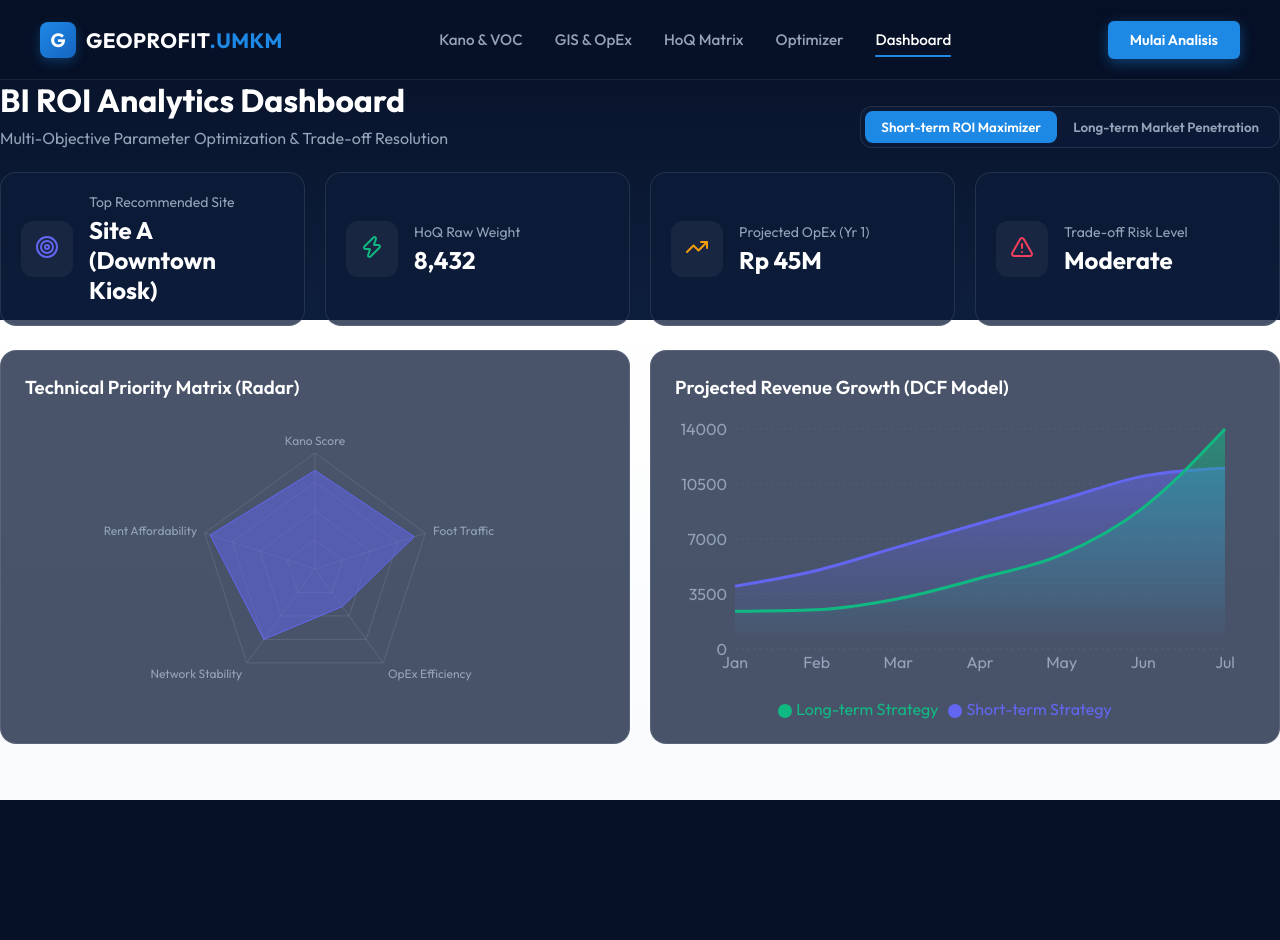
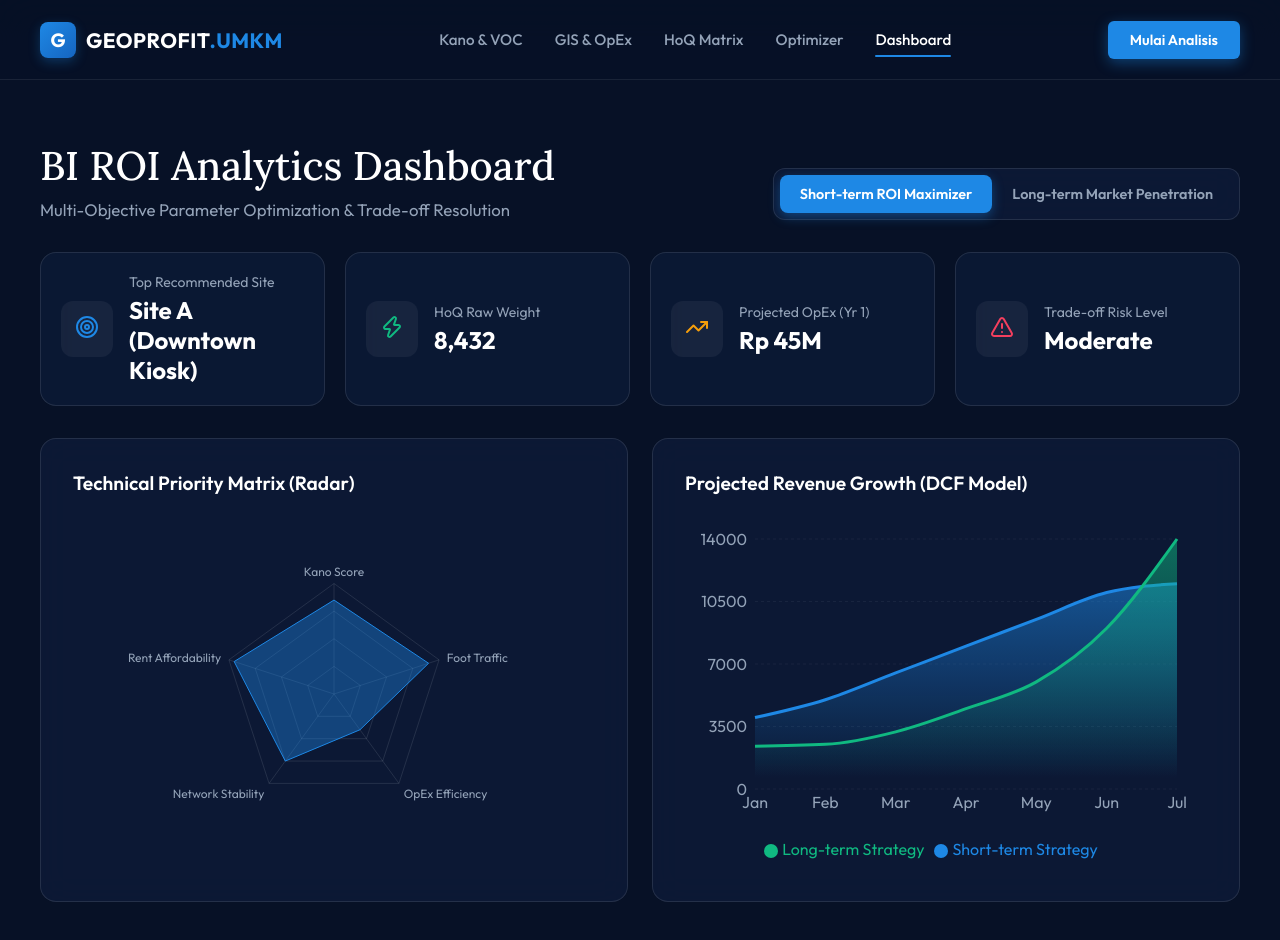
Before and after one commit to Nosdovah/GeoProfit, a React (Vite) app in the folder frontend/: page /dashboard in a window 1280 px wide. Shown: the top 940 px of the page. Before the commit the page ends 800 px from the top, so only its background shows below. Built offline with nearby package versions, Linux system fonts and the light colour scheme.

Commit message:
Update: the dashboard display overhaul

```diff
--- a/frontend/src/pages/Dashboard.jsx
+++ b/frontend/src/pages/Dashboard.jsx
@@ -34,26 +34,29 @@ const Dashboard = () => {
   const recommendedLocation = strategy === 'short-term' ? 'Site A (Downtown Kiosk)' : 'Site B (Suburban Hub)';
 
   return (
-    <div className="animate-fade-in" style={{ display: 'flex', flexDirection: 'column', gap: '24px' }}>
+    <div className="animate-fade-in" style={{ background: '#071126', color: '#ffffff', minHeight: '100vh', width: '100%', padding: '60px 40px 100px 40px' }}>
+      <div style={{ maxWidth: '1200px', margin: '0 auto', display: 'flex', flexDirection: 'column', gap: '32px' }}>
         {/* Header Actions */}
         <div style={{ display: 'flex', justifyContent: 'space-between', alignItems: 'flex-end' }}>
           <div>
-          <h1 style={{ fontSize: '2rem', fontWeight: '700', marginBottom: '8px' }}>BI ROI Analytics Dashboard</h1>
-          <p style={{ color: 'var(--text-muted)' }}>Multi-Objective Parameter Optimization & Trade-off Resolution</p>
+            <h1 style={{ fontFamily: 'var(--font-serif)', fontSize: '2.5rem', fontWeight: '500', marginBottom: '8px', color: 'white' }}>BI ROI Analytics Dashboard</h1>
+            <p style={{ color: '#94a3b8', fontSize: '1.05rem' }}>Multi-Objective Parameter Optimization & Trade-off Resolution</p>
           </div>
 
-        <div className="glass-panel" style={{ display: 'flex', padding: '4px', borderRadius: '12px' }}>
+          <div className="glass-panel" style={{ display: 'flex', padding: '6px', borderRadius: '12px', background: 'rgba(13, 27, 56, 0.85)' }}>
             <button
               onClick={() => setStrategy('short-term')}
               style={{
-              padding: '8px 16px',
+                padding: '10px 20px',
                 border: 'none',
                 borderRadius: '8px',
                 cursor: 'pointer',
                 fontWeight: '600',
-              background: strategy === 'short-term' ? 'var(--primary)' : 'transparent',
-              color: strategy === 'short-term' ? 'white' : 'var(--text-muted)',
-              transition: 'all 0.3s ease'
+                fontSize: '0.9rem',
+                background: strategy === 'short-term' ? '#1e88e5' : 'transparent',
+                color: strategy === 'short-term' ? 'white' : '#94a3b8',
+                transition: 'all 0.3s ease',
+                boxShadow: strategy === 'short-term' ? '0 4px 12px rgba(30, 136, 229, 0.4)' : 'none'
               }}
             >
               Short-term ROI Maximizer
@@ -61,14 +64,16 @@ const Dashboard = () => {
             <button
               onClick={() => setStrategy('long-term')}
               style={{
-              padding: '8px 16px',
+                padding: '10px 20px',
                 border: 'none',
                 borderRadius: '8px',
                 cursor: 'pointer',
                 fontWeight: '600',
-              background: strategy === 'long-term' ? 'var(--secondary)' : 'transparent',
-              color: strategy === 'long-term' ? 'white' : 'var(--text-muted)',
-              transition: 'all 0.3s ease'
+                fontSize: '0.9rem',
+                background: strategy === 'long-term' ? '#10b981' : 'transparent',
+                color: strategy === 'long-term' ? 'white' : '#94a3b8',
+                transition: 'all 0.3s ease',
+                boxShadow: strategy === 'long-term' ? '0 4px 12px rgba(16, 185, 129, 0.4)' : 'none'
               }}
             >
               Long-term Market Penetration
@@ -78,37 +83,37 @@ const Dashboard = () => {
 
         {/* Metric Cards */}
         <div style={{ display: 'grid', gridTemplateColumns: 'repeat(4, 1fr)', gap: '20px' }}>
-        <MetricCard title="Top Recommended Site" value={recommendedLocation} icon={<Target color="#6366f1" />} />
-        <MetricCard title="HoQ Raw Weight" value={strategy === 'short-term' ? '8,432' : '9,120'} icon={<Zap color="#10b981" />} />
-        <MetricCard title="Projected OpEx (Yr 1)" value={strategy === 'short-term' ? 'Rp 45M' : 'Rp 120M'} icon={<TrendingUp color="#f59e0b" />} />
-        <MetricCard title="Trade-off Risk Level" value={strategy === 'short-term' ? 'Moderate' : 'High'} icon={<AlertTriangle color="#f43f5e" />} />
+          <MetricCard title="Top Recommended Site" value={recommendedLocation} icon={<Target color="#1e88e5" size={24} />} />
+          <MetricCard title="HoQ Raw Weight" value={strategy === 'short-term' ? '8,432' : '9,120'} icon={<Zap color="#10b981" size={24} />} />
+          <MetricCard title="Projected OpEx (Yr 1)" value={strategy === 'short-term' ? 'Rp 45M' : 'Rp 120M'} icon={<TrendingUp color="#f59e0b" size={24} />} />
+          <MetricCard title="Trade-off Risk Level" value={strategy === 'short-term' ? 'Moderate' : 'High'} icon={<AlertTriangle color="#f43f5e" size={24} />} />
         </div>
 
         {/* Charts Row */}
-      <div style={{ display: 'grid', gridTemplateColumns: '1fr 1fr', gap: '20px' }}>
-        <div className="glass-panel" style={{ padding: '24px' }}>
-          <h3 style={{ marginBottom: '20px', fontWeight: '600' }}>Technical Priority Matrix (Radar)</h3>
-          <div style={{ height: '300px' }}>
+        <div style={{ display: 'grid', gridTemplateColumns: '1fr 1fr', gap: '24px' }}>
+          <div className="glass-panel" style={{ padding: '32px', background: 'rgba(13, 27, 56, 0.85)' }}>
+            <h3 style={{ marginBottom: '24px', fontWeight: '600', color: 'white', fontSize: '1.2rem' }}>Technical Priority Matrix (Radar)</h3>
+            <div style={{ height: '350px', width: '100%' }}>
               <ResponsiveContainer width="100%" height="100%">
-              <RadarChart cx="50%" cy="50%" outerRadius="80%" data={radarData}>
+                <RadarChart cx="50%" cy="50%" outerRadius="65%" data={radarData}>
                   <PolarGrid stroke="rgba(255,255,255,0.1)" />
-                <PolarAngleAxis dataKey="name" tick={{ fill: 'var(--text-muted)', fontSize: 12 }} />
-                <Radar name="Priority Score" dataKey="value" stroke={strategy === 'short-term' ? '#6366f1' : '#10b981'} fill={strategy === 'short-term' ? '#6366f1' : '#10b981'} fillOpacity={0.5} />
-                <Tooltip contentStyle={{ backgroundColor: 'var(--bg-dark)', borderColor: 'var(--border)', borderRadius: '8px', color: '#fff' }} itemStyle={{ color: '#fff' }} />
+                  <PolarAngleAxis dataKey="name" tick={{ fill: '#94a3b8', fontSize: 12 }} />
+                  <Radar name="Priority Score" dataKey="value" stroke={strategy === 'short-term' ? '#1e88e5' : '#10b981'} fill={strategy === 'short-term' ? '#1e88e5' : '#10b981'} fillOpacity={0.4} />
+                  <Tooltip contentStyle={{ backgroundColor: '#0f1c3f', borderColor: '#1e88e5', borderRadius: '8px', color: '#fff' }} itemStyle={{ color: '#fff', fontWeight: 'bold' }} />
                 </RadarChart>
               </ResponsiveContainer>
             </div>
           </div>
 
-        <div className="glass-panel" style={{ padding: '24px' }}>
-          <h3 style={{ marginBottom: '20px', fontWeight: '600' }}>Projected Revenue Growth (DCF Model)</h3>
-          <div style={{ height: '300px' }}>
+          <div className="glass-panel" style={{ padding: '32px', background: 'rgba(13, 27, 56, 0.85)' }}>
+            <h3 style={{ marginBottom: '24px', fontWeight: '600', color: 'white', fontSize: '1.2rem' }}>Projected Revenue Growth (DCF Model)</h3>
+            <div style={{ height: '350px', width: '100%' }}>
               <ResponsiveContainer width="100%" height="100%">
-              <AreaChart data={roiProjection} margin={{ top: 10, right: 30, left: 0, bottom: 0 }}>
+                <AreaChart data={roiProjection} margin={{ top: 20, right: 30, left: 10, bottom: 10 }}>
                   <defs>
                     <linearGradient id="colorShort" x1="0" y1="0" x2="0" y2="1">
-                    <stop offset="5%" stopColor="#6366f1" stopOpacity={0.5}/>
-                    <stop offset="95%" stopColor="#6366f1" stopOpacity={0}/>
+                      <stop offset="5%" stopColor="#1e88e5" stopOpacity={0.5}/>
+                      <stop offset="95%" stopColor="#1e88e5" stopOpacity={0}/>
                     </linearGradient>
                     <linearGradient id="colorLong" x1="0" y1="0" x2="0" y2="1">
                       <stop offset="5%" stopColor="#10b981" stopOpacity={0.5}/>
@@ -116,14 +121,15 @@ const Dashboard = () => {
                     </linearGradient>
                   </defs>
                   <CartesianGrid strokeDasharray="3 3" stroke="rgba(255,255,255,0.05)" vertical={false} />
-                <XAxis dataKey="month" stroke="var(--text-muted)" tick={{ fill: 'var(--text-muted)' }} axisLine={false} tickLine={false} />
-                <YAxis stroke="var(--text-muted)" tick={{ fill: 'var(--text-muted)' }} axisLine={false} tickLine={false} />
-                <Tooltip contentStyle={{ backgroundColor: 'var(--bg-dark)', borderColor: 'var(--border)', borderRadius: '8px' }} itemStyle={{ color: '#fff' }} />
+                  <XAxis dataKey="month" stroke="#94a3b8" tick={{ fill: '#94a3b8' }} axisLine={false} tickLine={false} />
+                  <YAxis stroke="#94a3b8" tick={{ fill: '#94a3b8' }} axisLine={false} tickLine={false} />
+                  <Tooltip contentStyle={{ backgroundColor: '#0f1c3f', borderColor: '#10b981', borderRadius: '8px' }} itemStyle={{ color: '#fff', fontWeight: 'bold' }} />
                   <Legend iconType="circle" wrapperStyle={{ paddingTop: '20px' }} />
-                <Area type="monotone" dataKey="shortTerm" stroke="#6366f1" strokeWidth={3} fillOpacity={1} fill="url(#colorShort)" name="Short-term Strategy" />
+                  <Area type="monotone" dataKey="shortTerm" stroke="#1e88e5" strokeWidth={3} fillOpacity={1} fill="url(#colorShort)" name="Short-term Strategy" />
                   <Area type="monotone" dataKey="longTerm" stroke="#10b981" strokeWidth={3} fillOpacity={1} fill="url(#colorLong)" name="Long-term Strategy" />
                 </AreaChart>
               </ResponsiveContainer>
+            </div>
           </div>
         </div>
       </div>
```
Lines whose indentation alone changed are shown as unchanged.
